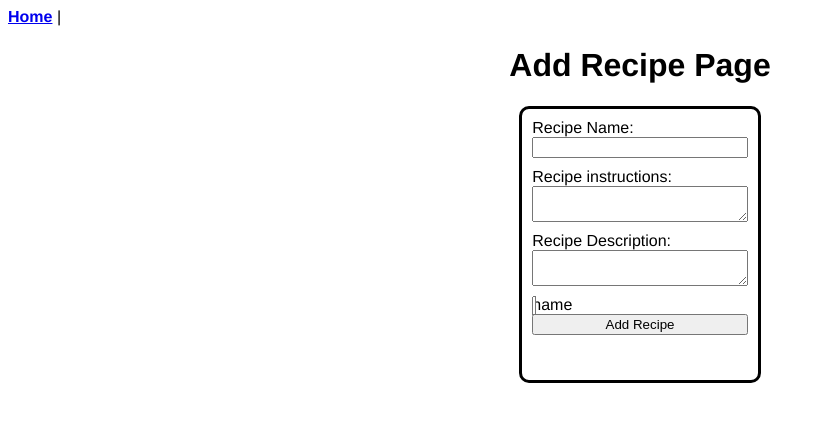
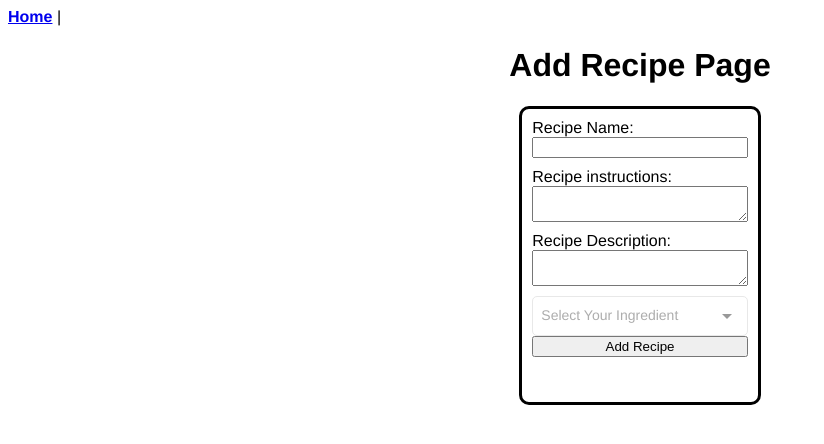
Before and after one commit to Advait-Redkar/Java-Meal-Planner, a Vue app in the folder vue/: page /ingredients in a window 1280 px wide. Shown: the top 444 px of the page, without its empty margins (0-824 px from the left). Built offline with nearby package versions, Linux system fonts and the light colour scheme; no server answers.

Commit message:
Finished vue multi-select

```diff
--- a/vue/src/components/AddRecipe.vue
+++ b/vue/src/components/AddRecipe.vue
@@ -14,7 +14,7 @@
         <textarea
           class="form-control"
           v-model="newRecipe.description"/>
-          <multiselect v-model="newRecipe.ingredients" :options="ingredients" :multiple="true" :close-on-select="false" :clear-on-select="false" :preserve-search="true" placeholder="name" label="name" track-by="name" :preselect-first="true" ></multiselect>
+          <multiselect v-model="newRecipe.ingredients" :options="ingredients" label="ingredientName" :multiple="true" :close-on-select="false" :clear-on-select="false" :preserve-search="true" placeholder="Select Your Ingredient" track-by="ingredientId" @remove="toggleUnSelectIngredient"></multiselect>
 <!--    selector v-for on the option
         in data array of ingredients
         crreated section set array ingredients to result of calling backened
@@ -26,8 +26,8 @@
         <a href="#">Link 3</a>
         </div>
         </div>
+        v-model="newRecipe.ingredients" :options="ingredients" :multiple="true" :close-on-select="false" :clear-on-select="false" :preserve-search="true" placeholder="name" label="name" track-by="name" :preselect-first="true"
 
-        v-bind:key="ingredient" v-model="newRecipe.ingredients" v-for="ingredient in ingredients" :options="ingredient.ingredientName"
         -->
         <!--<button class="dropbtn" >Dropdown</button>-->
         <button type="submit" class="btn" v-on:click="createRecipe">Add Recipe</button>
@@ -79,6 +79,14 @@ export default {
           }
         });
     },
+    toggleUnSelectIngredient(ingredientId){
+      this.newRecipe.ingredients = this.newRecipe.ingredients.filter((ingredient)=>{
+          return ingredient.ingredientId!=ingredientId;
+      })
+
+    }
+
+
   },
   computed: {
     options: () => this.ingredients,
@@ -91,7 +99,7 @@ export default {
   }
 };
 </script>
-
+<style src="vue-multiselect/dist/vue-multiselect.min.css"></style>
 <style>
 .form-control {
   margin-bottom: 10px;
```
